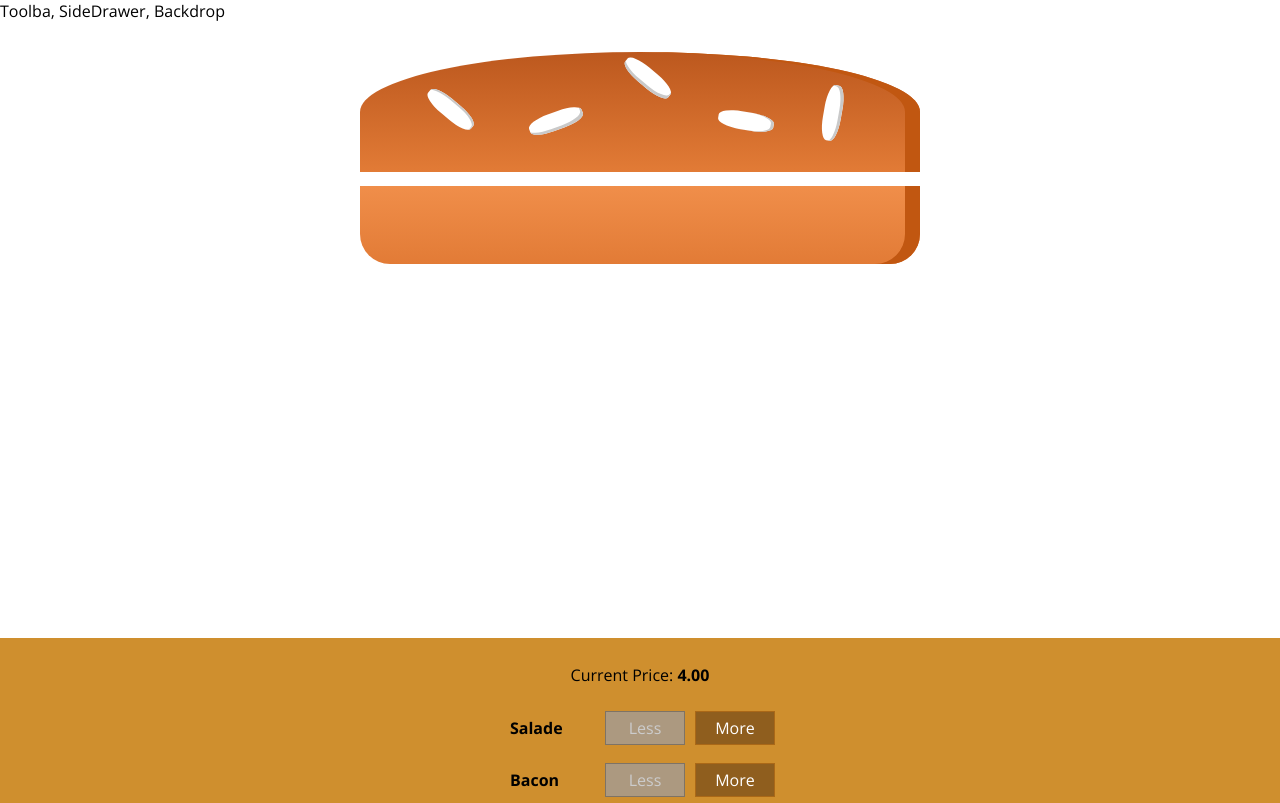
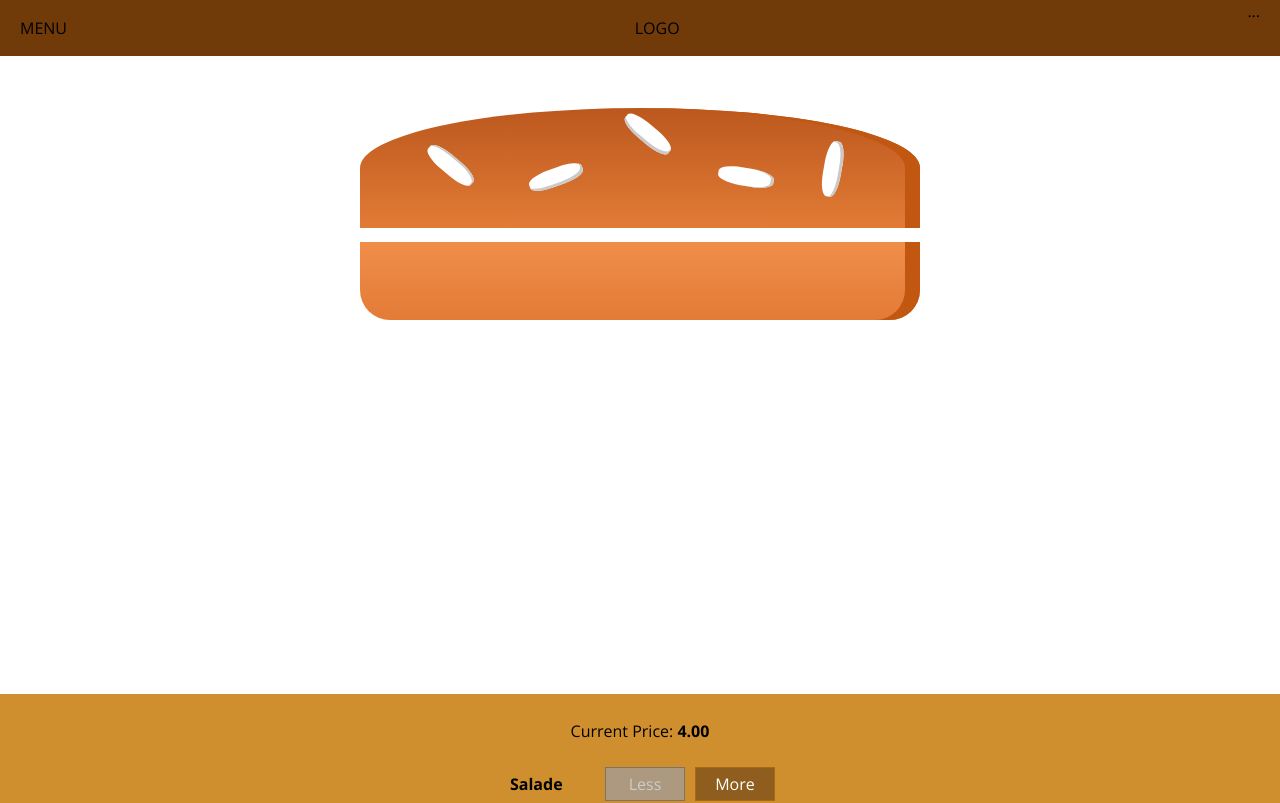
Before and after one commit to yevhenkr/react-comlete-guide, a React app: page / in a window 1280 px wide. Shown: the top 803 px of the page. Built offline with nearby package versions, Linux system fonts and the light colour scheme.

Commit message:
150 Adding a Toolbar

```diff
--- a/src/components/Layout/Layout.css
+++ b/src/components/Layout/Layout.css
@@ -1,3 +1,3 @@
 .Content{
-    margin-top: 16px;
+    margin-top: 72px;
 }
--- a/src/components/Layout/Layout.js
+++ b/src/components/Layout/Layout.js
@@ -2,9 +2,11 @@
 
 import Aux from '../../hoc/Auxilary';
 import classes from './Layout.css';
+import Toolbar  from '../Navigation/Toolbar/Toolbar';
 
 const layout = (props) => (
     <Aux>
+        <Toolbar />
         <div>Toolba, SideDrawer, Backdrop</div>
         <main className={classes.Content}
         >
--- /dev/null
+++ b/src/components/Navigation/Toolbar/Toolbar.css
@@ -0,0 +1,18 @@
+.Toolbar {
+    height: 56px;
+    width: 100%;
+    position: fixed;
+    top: 0;
+    left: 0;
+    background-color: #703B09;
+    display: flex;
+    justify-content: space-between;
+    align-items: center;
+    padding: 0 20px;
+    box-sizing: border-box;
+    z-index: 90;
+}
+
+.Toolbar nav{
+    height: 100%;
+}
--- /dev/null
+++ b/src/components/Navigation/Toolbar/Toolbar.js
@@ -0,0 +1,15 @@
+import React from 'react';
+import classes from './Toolbar.css';
+
+const toolbar = (props) => (
+    <header className={classes.Toolbar}>
+        <div>MENU</div>
+        <div>LOGO</div>
+        <nav>
+            ...
+        </nav>
+    </header>
+
+);
+
+export default toolbar;
```
